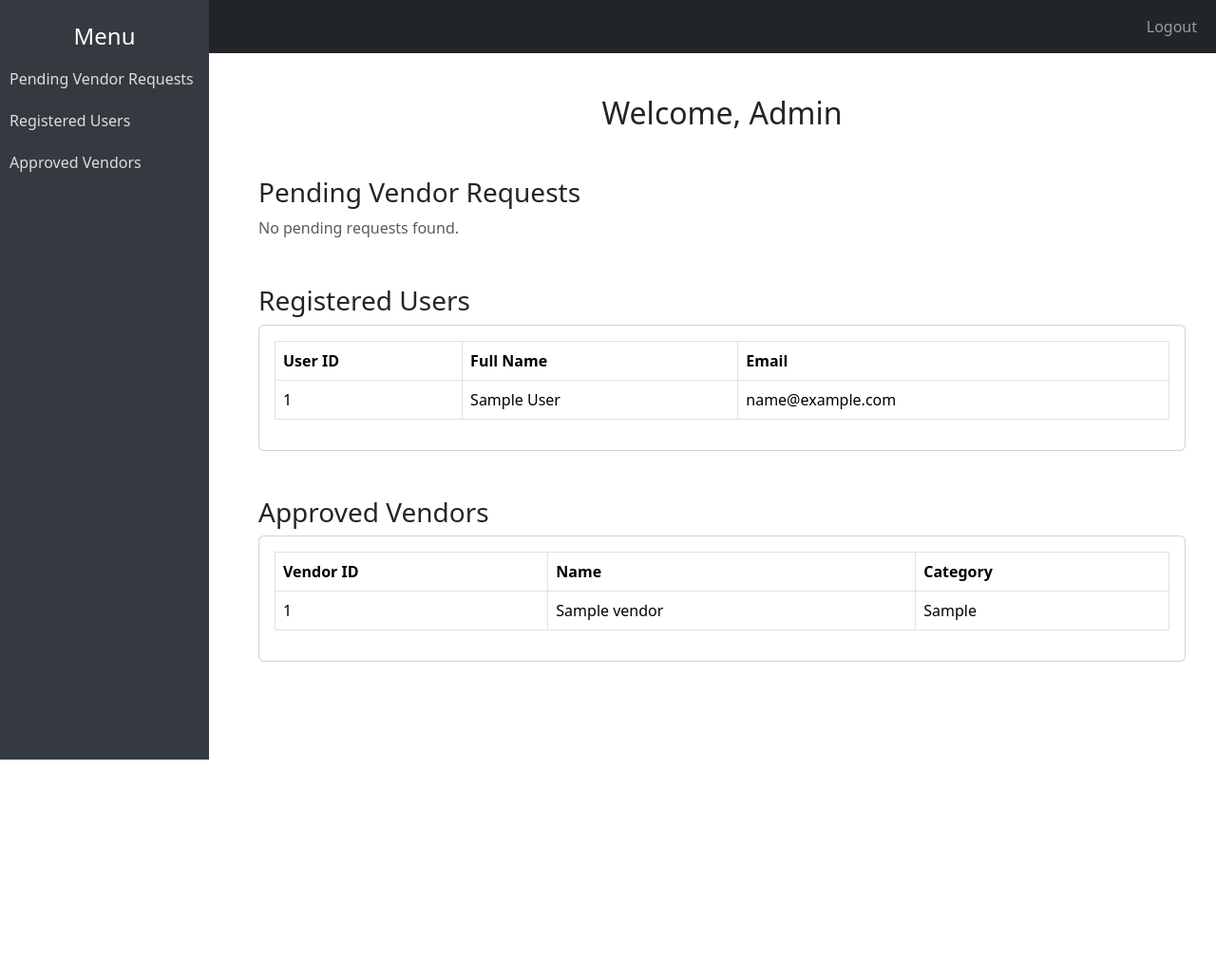
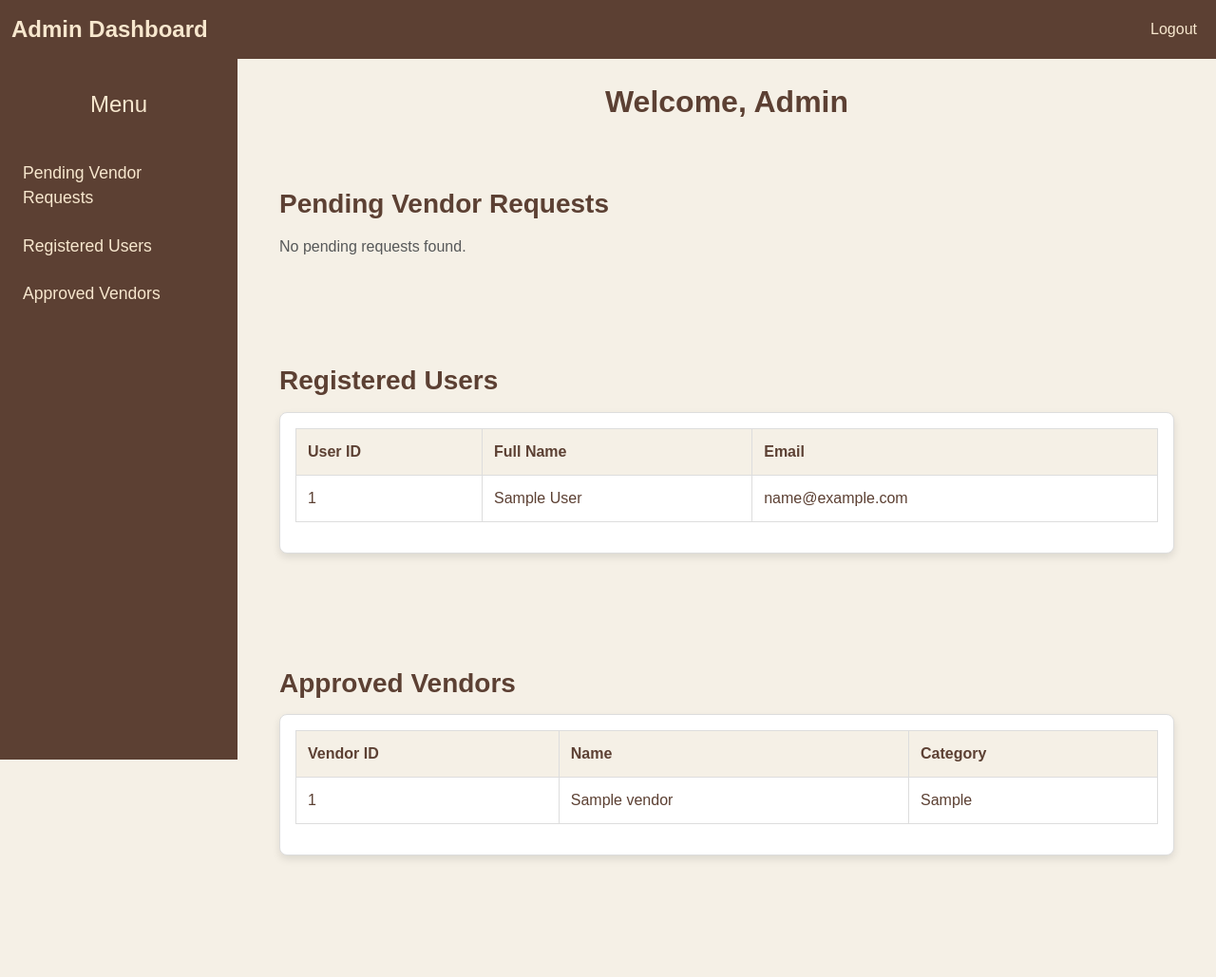
Before and after one commit to manasvi111/Raami, a PHP site: page /admin_dashboard.php in a window 1280 px wide. Shown: the whole page at 95% size. Before the commit the page ends 800 px from the top, so only its background shows below. Run offline with PHP 8.4, Linux system fonts and the light colour scheme; the visitor is signed in with stand-in values (Sample User, id 1); tables that the repository leaves empty or names only in its code hold one stand-in row (values such as "Sample post").

Commit message:
Set the theme of the admin dashboard to Raami

```diff
--- a/admin_dashboard.php
+++ b/admin_dashboard.php
@@ -25,37 +25,13 @@
     <meta name="viewport" content="width=device-width, initial-scale=1.0">
     <title>Admin Dashboard</title>
     <link href="https://cdn.jsdelivr.net/npm/bootstrap@5.3.0-alpha1/dist/css/bootstrap.min.css" rel="stylesheet">
-    <style>
-        /* Sidebar styling */
-        .sidebar {
-            height: 100vh;
-            position: fixed;
-            top: 0;
-            left: 0;
-            width: 220px;
-            background-color: #343a40;
-            color: #fff;
-        }
-        .sidebar a {
-            color: #ddd;
-            padding: 10px;
-            display: block;
-            text-decoration: none;
-        }
-        .sidebar a:hover {
-            background-color: #495057;
-            color: #fff;
-        }
-        .content {
-            margin-left: 240px;
-            padding: 20px;
-        }
-    </style>
+    <link rel="stylesheet" href="admin_styles.css">
+
 </head>
 <body>
 
 <!-- Navbar -->
-<nav class="navbar navbar-expand-lg navbar-dark bg-dark">
+<nav class="navbar navbar-expand-lg navbar-dark ">
     <div class="container-fluid">
         <a class="navbar-brand" href="#">Admin Dashboard</a>
         <button class="navbar-toggler" type="button" data-bs-toggle="collapse" data-bs-target="#navbarNav" aria-controls="navbarNav" aria-expanded="false" aria-label="Toggle navigation">
@@ -80,12 +56,12 @@
 </div>
 
 <!-- Main Content -->
-<div class="content">
+<div class="main-content">
     <div class="container">
         <h2 class="text-center mt-4">Welcome, Admin</h2>
 
         <!-- Pending Vendor Requests Section -->
-        <section id="pendingRequests" class="my-5">
+        <section id="pending-requests" class="my-5">
             <h3>Pending Vendor Requests</h3>
             <?php if ($pendingRequests->num_rows > 0): ?>
                 <div class="card">
@@ -123,7 +99,7 @@
         </section>
 
         <!-- Registered Users Section -->
-        <section id="registeredUsers" class="my-5">
+        <section id="registered-users" class="my-5">
             <h3>Registered Users</h3>
             <div class="card">
                 <div class="card-body">
@@ -150,7 +126,7 @@
         </section>
 
         <!-- Approved Vendors Section -->
-        <section id="approvedVendors" class="my-5">
+        <section id="approved-vendors" class="my-5">
             <h3>Approved Vendors</h3>
             <div class="card">
                 <div class="card-body">
--- /dev/null
+++ b/admin_styles.css
@@ -0,0 +1,186 @@
+/* Reset some basic styles for consistency */
+body, html {
+    margin: 0;
+    padding: 0;
+    font-family: Arial, sans-serif;
+    background-color: #f5f0e6; /* Raami's soft background color */
+}
+
+/* Navbar Styles */
+.navbar {
+    position: fixed;
+    top: 0;
+    width: 100%;
+    z-index: 1000;
+    background-color: #5c4033; /* Raami's theme dark brown */
+    color: #f7e7ce;
+}
+
+.navbar-brand {
+    color: #f7e7ce;
+    font-size: 1.5rem;
+    font-weight: bold;
+}
+
+.navbar .nav-link {
+    color: #f7e7ce;
+}
+
+.navbar .nav-link:hover {
+    color: #fff;
+}
+
+/* Sidebar Styles */
+.sidebar {
+    position: fixed;
+    top: 56px; /* Below the navbar */
+    left: 0;
+    width: 250px;
+    height: calc(100% - 56px); /* Full height minus navbar */
+    background-color: #5c4033; /* Raami's dark theme color */
+    color: #f7e7ce;
+    padding-top: 1rem;
+    overflow-y: auto;
+}
+
+.sidebar h4 {
+    color: #f7e7ce;
+    text-align: center;
+    margin-bottom: 2rem;
+}
+
+.sidebar a {
+    display: block;
+    color: #f7e7ce;
+    padding: 0.75rem 1.5rem;
+    font-size: 1.1rem;
+    text-decoration: none;
+    transition: background-color 0.3s ease;
+}
+
+.sidebar a:hover {
+    background-color: #4a3127; /* Slightly darker shade on hover */
+}
+
+/* Main Content Styles */
+.main-content {
+    margin-left: 250px; /* Width of the sidebar */
+    padding-top: 80px; /* Extra padding to account for the fixed navbar */
+    padding: 2rem;
+}
+
+/* Section Heading Styles */
+h2, h3 {
+    color: #5c4033; /* Raami theme color */
+    font-weight: bold;
+    margin-bottom: 1rem;
+
+}
+
+h2 {
+    font-size: 2rem;
+    text-align: center;
+    padding-top: 2rem;
+}
+
+/* Card Styles */
+.card {
+    background-color: #fff;
+    border: 1px solid #ddd;
+    border-radius: 8px;
+    box-shadow: 0 4px 8px rgba(0, 0, 0, 0.1);
+    margin-bottom: 1.5rem;
+}
+
+/* Table Styles */
+.table {
+    width: 100%;
+    border-collapse: collapse;
+    background-color: #fff;
+}
+
+.table-bordered th, .table-bordered td {
+    border: 1px solid #ddd;
+    padding: 0.75rem;
+}
+
+.table th {
+    background-color: #f5f0e6;
+    color: #5c4033;
+    font-weight: bold;
+}
+
+.table td {
+    color: #5c4033;
+}
+
+.table img {
+    max-width: 100px;
+    border-radius: 5px;
+}
+
+/* Button Styles */
+.btn-success {
+    background-color: #4a3127; /* Darker brown for approve button */
+    color: #f7e7ce;
+    border: none;
+    padding: 0.5rem 1rem;
+    border-radius: 20px;
+    font-weight: bold;
+    transition: background-color 0.3s ease;
+}
+
+.btn-success:hover {
+    background-color: #5c4033;
+    color: #fff;
+}
+
+.btn-danger {
+    background-color: #d9534f; /* Bootstrap red */
+    color: #ffffff;
+    border: none;
+    padding: 0.5rem 1rem;
+    border-radius: 20px;
+    font-weight: bold;
+    transition: background-color 0.3s ease;
+}
+
+.btn-danger:hover {
+    background-color: #c9302c;
+    color: #ffffff;
+}
+
+/* Scrollable sections inside main content */
+.main-content section {
+    padding: 1.5rem 0;
+}
+
+/* Success Message */
+.alert-success {
+    color: #5c4033;
+    background-color: #fff7e9;
+    border: 1px solid #5c4033;
+    border-radius: 8px;
+    padding: 1rem;
+    margin-top: 1rem;
+    text-align: center;
+}
+
+/* Mobile Responsive */
+@media (max-width: 768px) {
+    .sidebar {
+        position: relative;
+        width: 100%;
+        height: auto;
+        padding: 1rem;
+    }
+
+    .main-content {
+        margin-left: 0;
+        padding: 1rem;
+    }
+
+    .navbar-brand {
+        font-size: 1.25rem;
+    }
+}
```
